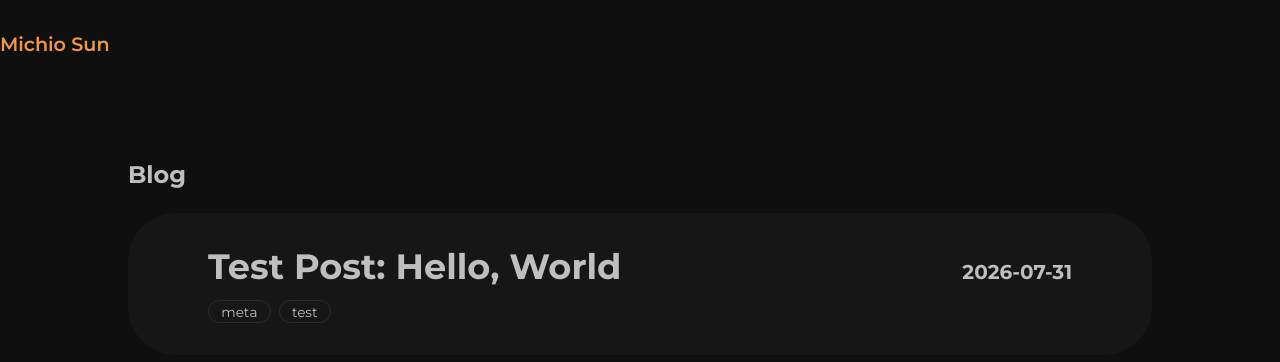
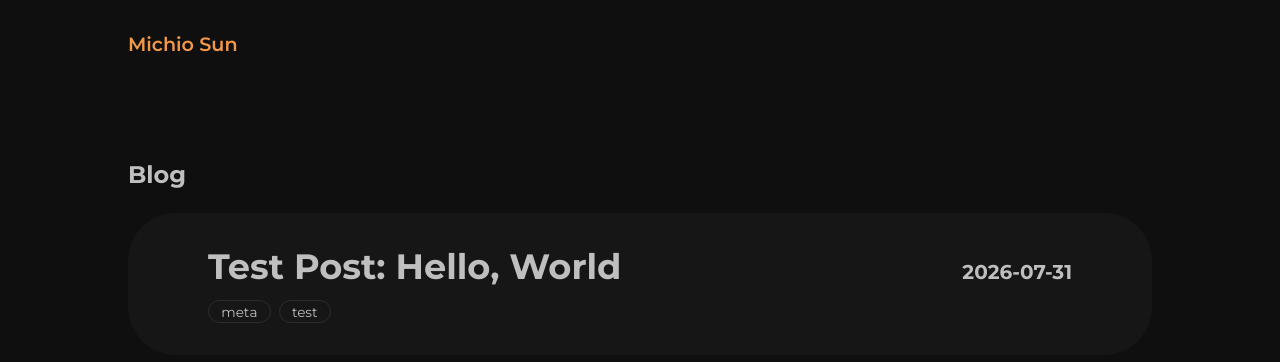
Before and after one commit to thatmich/personal-website, a Next.js app: page /blog in a window 1280 px wide. Shown: the top 362 px of the page. Built offline with nearby package versions, Linux system fonts and the light colour scheme.

Commit message:
fix: restore header container padding on blog pages

```diff
--- a/src/app/blog/blog.css
+++ b/src/app/blog/blog.css
@@ -1,4 +1,5 @@
 @media screen and (min-width: 850px) {
+    .header .container,
     .Blog.container {
         width: 100%;
         margin-left: auto;
@@ -8,6 +9,7 @@
     }
 }
 @media screen and (max-width: 850px) {
+    .header .container,
     .Blog.container {
         width: 100%;
         margin-left: auto;
```
